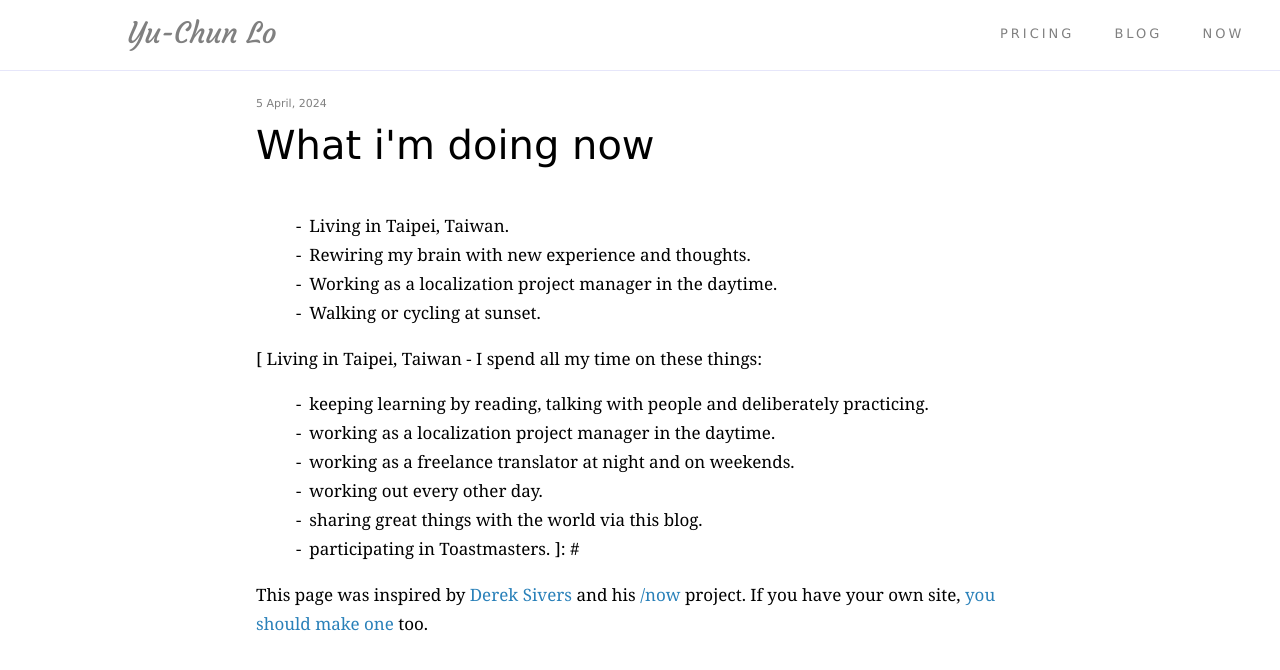
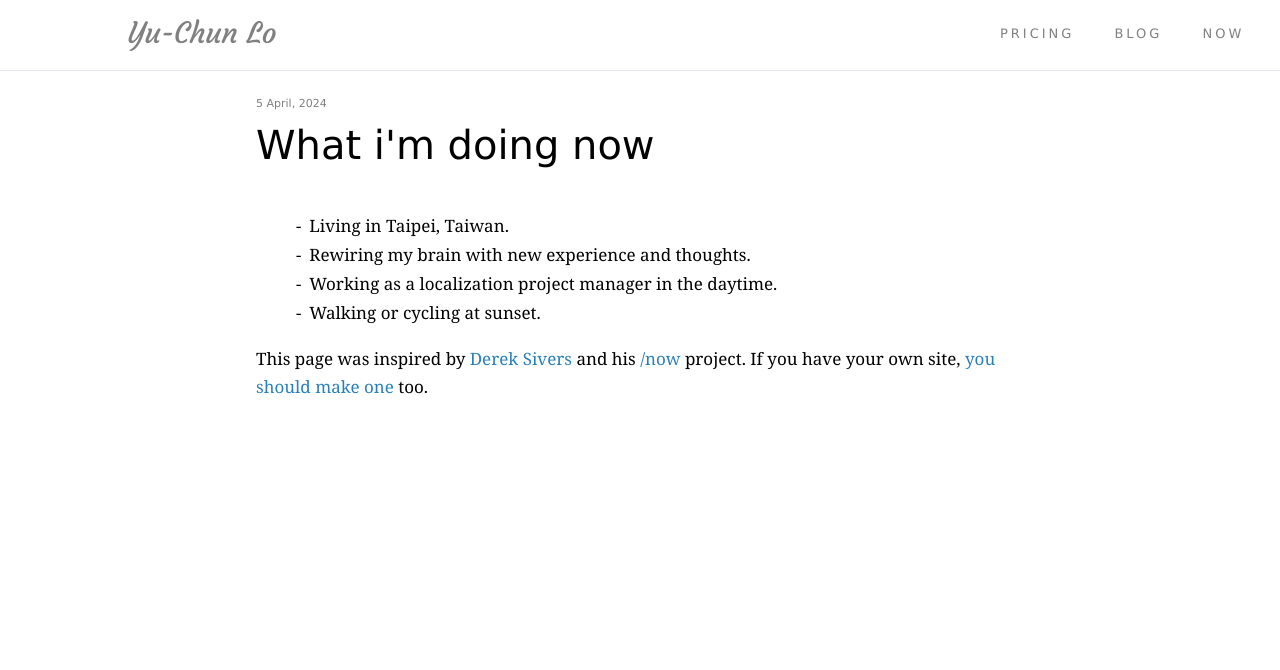
Before and after one commit to yuchunlo/yuchunlo.github.io, a Jekyll site: the page built from _posts/2024-04-05-now.md, in a window 1280 px wide. Shown: the top 670 px of the page. Built offline with Jekyll 4.4.1, drawn with Linux system fonts in a browser that asks for light colours; nearby versions of some CDN libraries; some of the changed lines change nothing that is shown.

Commit message:
Update 2024-04-05-now.md

```diff
--- a/_posts/2024-04-05-now.md
+++ b/_posts/2024-04-05-now.md
@@ -10,7 +10,8 @@ permalink: /now/
 - Working as a localization project manager in the daytime.
 - Walking or cycling at sunset.
 
-[
+<!--
+date: 2017-11-27
 Living in Taipei, Taiwan - I spend all my time on these things:
 - keeping learning by reading, talking with people and deliberately practicing.
 - working as a localization project manager in the daytime.
@@ -18,6 +19,17 @@ Living in Taipei, Taiwan - I spend all my time on these things:
 - working out every other day.
 - sharing great things with the world via this blog.
 - participating in Toastmasters.
-]: #
+
+date: 2016-02-11
+Living in Taipei, Taiwan - I spend all my time on these things:
+<ul class="dashed">
+  <li>working as a localization project manager in the daytime.</li>
+  <li>working on a 30,000+ word translation project.</li>
+  <li>finding the way forward in my life.</li>
+  <li>reading 《再想一下：好決策的關鍵思考術》, the Traditional Chinese version of <i>Think Twice: Harnessing the Power of Counterintuition</i> by Michael J. Mauboussin.</li>
+  <li>reading <i>Never Eat Alone: And Other Secrets to Success, One Relationship at a Time</i> by Keith Ferrazzi and Tahl Raz.</li>
+  <li>refining this blog.</li>
+</ul>
+-->
 
 This page was inspired by [Derek Sivers](https://sivers.org/ "Derek Sivers") and his [/now](http://nownownow.com/) project. If you have your own site, [you should make one](http://nownownow.com/about "about nownownow.com") too.
```
